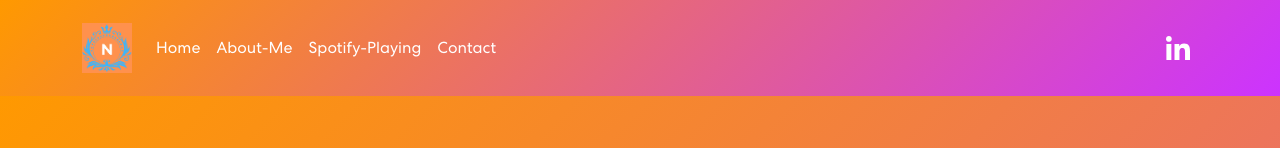
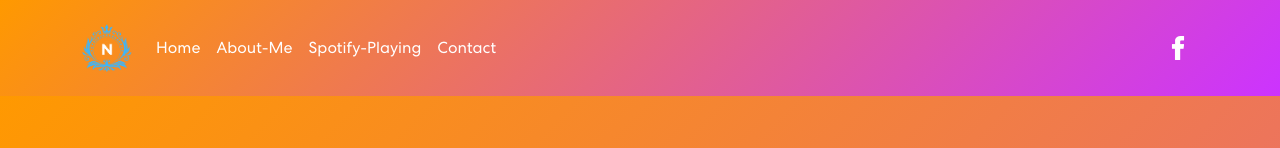
Before and after one commit to anhemlam648/ProfileView, a React (Vite) app: page / in a window 1280 px wide. Shown: the top 148 px of the page. Built offline with nearby package versions, Linux system fonts and the light colour scheme.

Commit message:
UpdateProfileEnd

```diff
--- a/index.html
+++ b/index.html
@@ -2,7 +2,7 @@
 <html lang="en">
   <head>
     <meta charset="UTF-8" />
-    <link rel="icon" type="image/svg+xml" href="./src/assets/img/logo_react.png" />
+    <link rel="icon" type="image/svg+xml" href="./src/assets/img/logo_nav.png" />
     <meta name="viewport" content="width=device-width, initial-scale=1.0" />
     <title>Profile</title>
   </head>
--- a/src/components/NavBar.jsx
+++ b/src/components/NavBar.jsx
@@ -2,7 +2,7 @@ import { useState } from "react";
 import { Navbar, Nav, Container } from "react-bootstrap";
 import { useLocation } from "react-router-dom";
 import Logotechnology from "../assets/img/logo_nav.png";
-import navIcon1 from "../assets/img/nav-icon1.svg";
+import navIcon1 from "../assets/img/facebook.png";
 
 const NavBar = () => {
   const [expanded, setExpanded] = useState(false);
@@ -54,7 +54,7 @@ const NavBar = () => {
             {!isContactPage && <Nav.Link href="#contactProfile" style={linkStyle}>Contact</Nav.Link>}
           </Nav>
           <Nav>
-            <Nav.Link href="#">
+            <Nav.Link href="https://www.facebook.com/vu.nghia.18062">
               <img src={navIcon1} alt="Nav Icon" style={{ height: '24px' }} />
             </Nav.Link>
           </Nav>
```
Also changed, not shown: src/assets/img/facebook.png (added), src/assets/img/logo_nav.png, src/components/Profile.jsx (line endings or trailing spaces).
